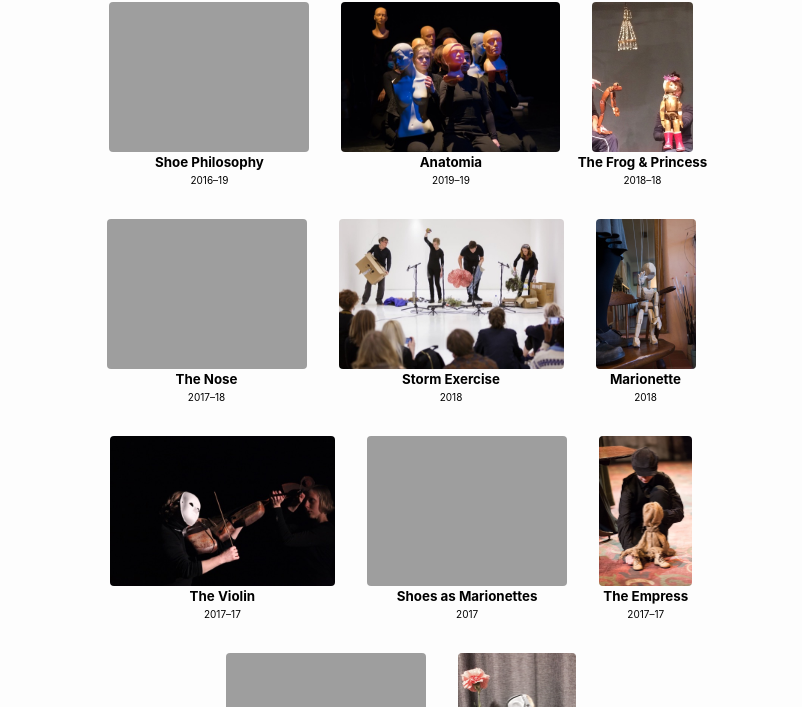
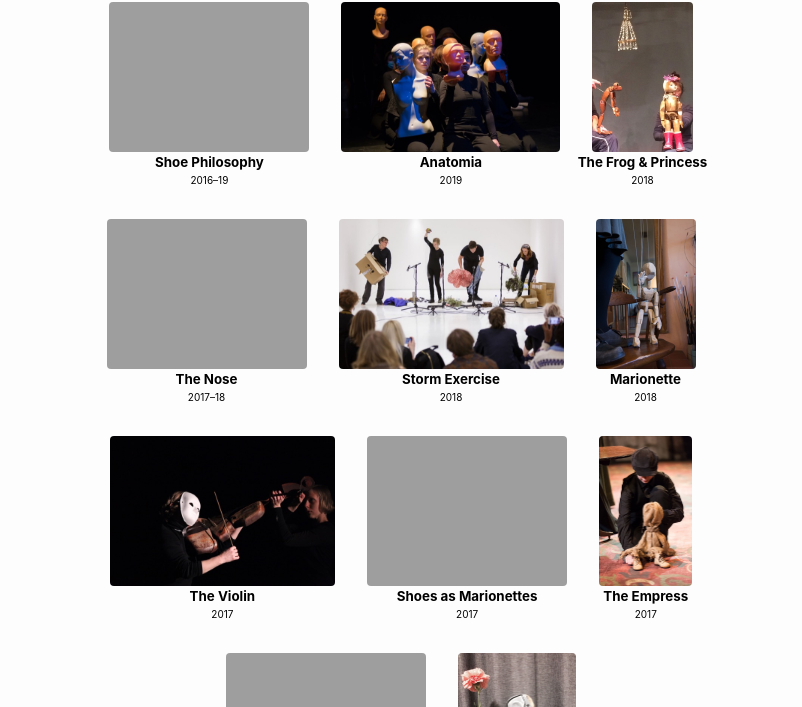
Before and after one commit to markwhiting/bridget, a Jekyll site: the page built from index.md, in a window 1280 px wide. Shown: the part 85-792 px from the top of the page, without its empty margins (239-1041 px from the left). Built offline with Jekyll 4.4.1, drawn with Linux system fonts in a browser that asks for light colours.

Commit message:
improved date rendering for porjects

```diff
--- a/_layouts/home.html
+++ b/_layouts/home.html
@@ -8,6 +8,7 @@ layout: default
   <ul class="post-list">
     {%- assign projects = site.projects | sort: "end" | reverse -%} {% for
     project in projects %}
+
     <li>
       <a class="project-link" href="{{ project.url | relative_url }}">
         {% if project.image %}
@@ -21,9 +22,19 @@ layout: default
         </p>
         {% if project.end %}
         <p class="project-label" style="font-size: x-small;">
-          {% if project.start %}{{ project.start | date: "%Y" }}–{{
+          {%- capture startDate -%}{{ project.start | date: "%Y" }}{%-
+          endcapture -%} {%- capture endDate -%}{{
+            project.end | date: "%Y"
+          }}{%- endcapture -%} {%- if project.start -%}{{
+            project.start | date: "%Y"
+          }}
+          {%- if startDate != endDate -%}{%- if project.end -%}–{{
             project.end | date: "%y"
-          }}{% else %}{{ project.end | date: "%Y" }}{%- endif -%}
+          }}{%- else -%}
+          {{ "→" }}
+          {%- endif -%} {%- endif -%}{%- else -%}{{
+            project.end | date: "%Y"
+          }}{%- endif -%}
         </p>
         {% endif %} {% endif %}
       </a>
```
